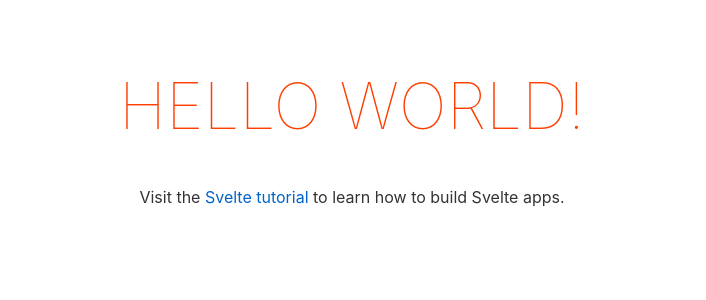
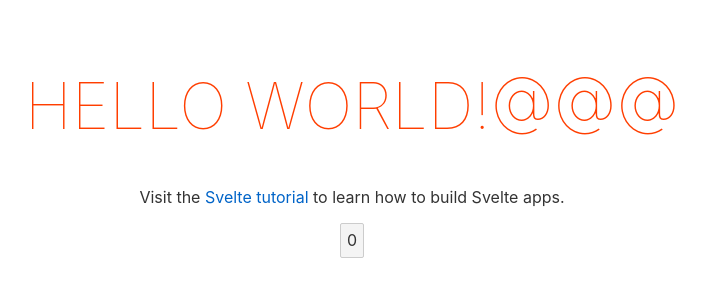
Before and after one commit to silvestrevivo/svelte-tauri, a Svelte app: page / in a window 1280 px wide. Shown: the top 300 px of the page, without its empty margins (288-994 px from the left). Built offline with nearby package versions, Linux system fonts and the light colour scheme.

Commit message:
adding hmr configuration

```diff
--- a/package.json
+++ b/package.json
@@ -2,7 +2,7 @@
   "name": "svelte-app",
   "version": "1.0.0",
   "scripts": {
-    "start": "sirv public --port 8000",
+    "start": "sirv public",
     "dev": "rollup -c -w",
     "build": "rollup -c",
     "test": "echo \"No test specified\" && exit 0",
--- a/rollup.config.js
+++ b/rollup.config.js
@@ -15,7 +15,7 @@ export default {
 	output: {
 		sourcemap: true,
 		format: 'iife',
-		name: 'app',
+		// name: 'app',
 		file: 'public/build/bundle.js'
 	},
 	plugins: [
@@ -28,7 +28,7 @@ export default {
 			// a separate file - better for performance
 			...(!hot && {
         css: css => {
-          css.write('public/build/bundle.js')
+          css.write('public/build/bundle.css')
         },
       }),
 
@@ -45,10 +45,10 @@ export default {
 		}),
 		commonjs(),
 
-		babel({
-			extensions: ['.js', '.mjs', '.html', '.svelte'],
-			include: ['src/**', 'node_modules/svelte/**'],
-		}),
+		// babel({
+		// 	extensions: ['.js', '.mjs', '.html', '.svelte'],
+		// 	include: ['src/**', 'node_modules/svelte/**'],
+		// }),
 		// In dev mode, call `npm run start` once
 		// the bundle has been generated
 		!production && serve(),
--- a/src-tauri/tauri.conf.json
+++ b/src-tauri/tauri.conf.json
@@ -1,7 +1,7 @@
 {
   "build": {
     "distDir": "../public",
-    "devPath": "http://localhost:8000"
+    "devPath": "http://localhost:5000"
   },
   "ctx": {},
   "tauri": {
--- a/src/App.svelte
+++ b/src/App.svelte
@@ -1,5 +1,6 @@
 <script>
   export let name;
+  let num = 0;
 </script>
 
 <style>
@@ -25,10 +26,11 @@
 </style>
 
 <main>
-  <h1>Hello {name}!</h1>
+  <h1>Hello {name}!@@@</h1>
   <p>
     Visit the
     <a href="https://svelte.dev/tutorial">Svelte tutorial</a>
     to learn how to build Svelte apps.
   </p>
+  <button on:click={() => (num = num + 1)}>{num}</button>
 </main>
```
